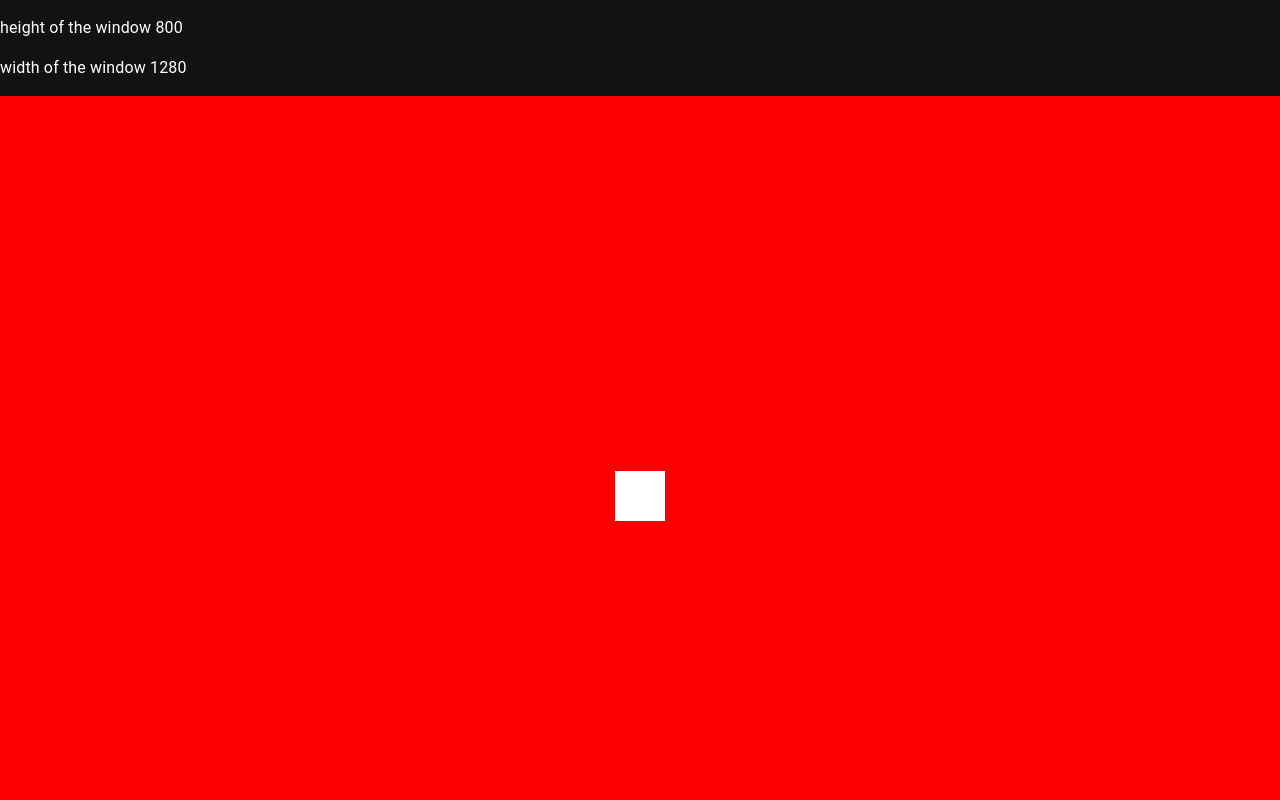
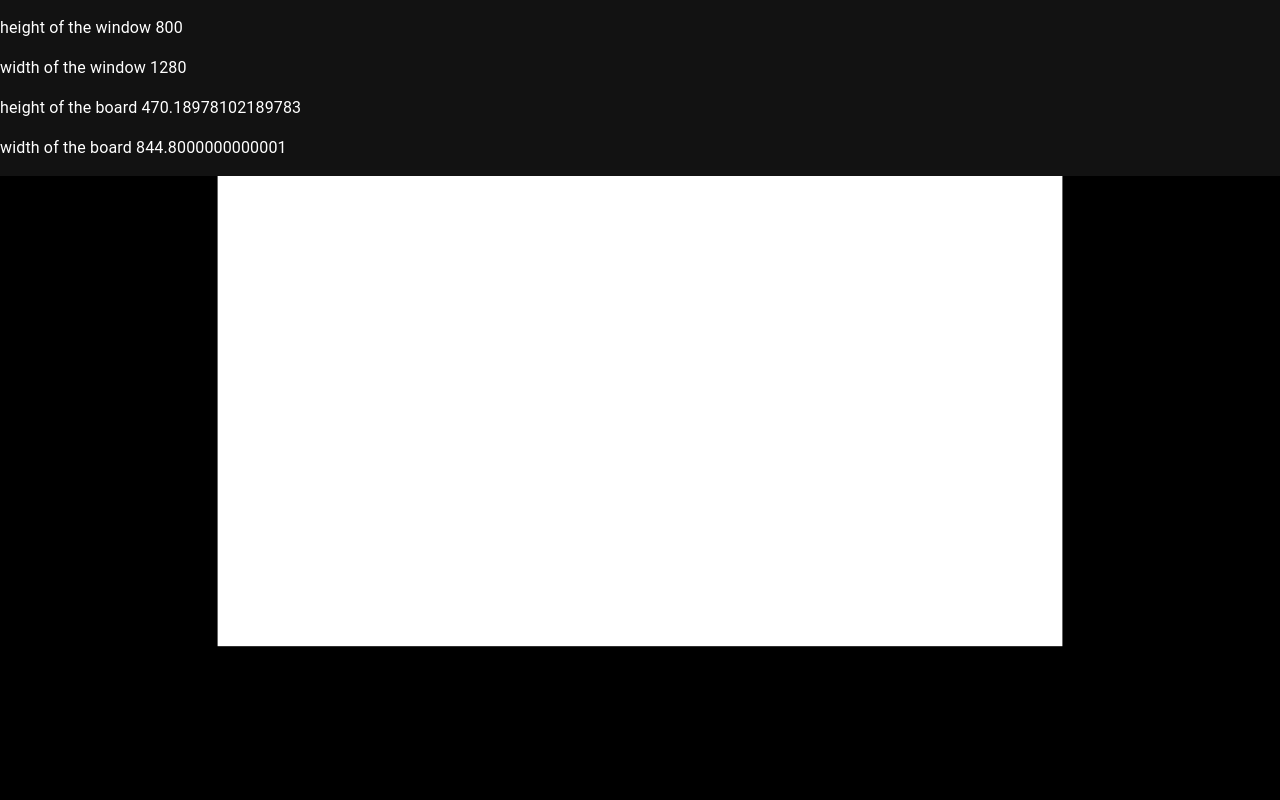
Before and after one commit to AdrianWeaver/transcendence, a React (Vite) app in the folder sandbox/front/app/react-ts/: page /the-game in a window 1280 px wide. Shown: the top 800 px of the page. Built offline with nearby package versions, Linux system fonts and the light colour scheme.

Commit message:
UPDATE THE BOARD OF THE GAME (GAME):
The board now has the same dimensions as irl
 On branch nb/game_translation_with_react
 Your branch is up to date with 'origin/nb/game_translation_with_react'.

 Changes to be committed:
	new file:   GameCanvas/Game.tsx
	modified:   GameCanvas/GameCanvas.tsx

```diff
--- /dev/null
+++ b/sandbox/front/app/react-ts/src/components/GameCanvas/Game.tsx
@@ -0,0 +1,18 @@
+
+class Game
+{
+    public x: number;
+    public hello: () => number;
+
+    public constructor()
+    {
+        this.x = 0;
+        this.hello = () =>
+        {
+            console.log("world");
+            return (42);
+        };
+    }
+}
+
+export default Game;
--- a/sandbox/front/app/react-ts/src/components/GameCanvas/GameCanvas.tsx
+++ b/sandbox/front/app/react-ts/src/components/GameCanvas/GameCanvas.tsx
@@ -3,6 +3,8 @@
 import { useEffect, useRef } from "react";
 import { useAppSelector } from "../../hooks/redux-hooks";
 import UseWindowSize from "../Canvas/UseWindowSize";
+
+import Game from "./Game";
 
 /* docu https://css-tricks.com/using-requestanimationframe-with-react-hooks/*/
 const	GameCanvas = () =>
@@ -14,6 +16,18 @@ const	GameCanvas = () =>
 	});
 	UseWindowSize();
 
+	const	irlWidth = 274;
+	const	irlHeight = 152.5;
+	const	irlRatio = irlHeight / irlWidth;
+	const	boardWidth = size.width * 0.66;
+	const	boardHeight = irlRatio * boardWidth;
+
+	const	renderBoard = (ctx: CanvasRenderingContext2D) =>
+	{
+		ctx.fillStyle = "#fff";
+		ctx.fillRect((size.width * 0.34) / 2, 0, boardWidth, boardHeight);
+	};
+
 	useEffect(() =>
 	{
 		const	canvas = canvasRef.current;
@@ -23,25 +37,33 @@ const	GameCanvas = () =>
 		{
 			const	draw = () =>
 			{
-				ctx.fillStyle = "#f00";
+				ctx.fillStyle = "#000";
 				ctx.fillRect(0, 0, size.width, size.height);
-				ctx.fillStyle = "#fff";
-				ctx.fillRect(size.width / 2 - 25, size.height / 2 -25 , 50, 50);
+				renderBoard(ctx);
 				requestAnimationFrame(draw);
 			};
 			requestAnimationFrame(draw);
 		}
+		// return (() =>
+		// {
+		// 	cancelAnimationFrame(canvasRef.current);
+		// });
 	});
 	return (
 		<>
-			<p>height of the window { size.height}</p>
+			<p>height of the window {size.height}</p>
 			<p>width of the window {size.width}</p>
+			<p>height of the board {boardHeight}</p>
+			<p>width of the board {boardWidth}</p>
+			<div>
 				<canvas
+
 					height={size.height}
 					width={size.width}
 					ref={canvasRef}
 				>
 				</canvas>
+			</div>
 		</>
 	);
 };
```
Lines whose indentation alone changed are shown as unchanged.
